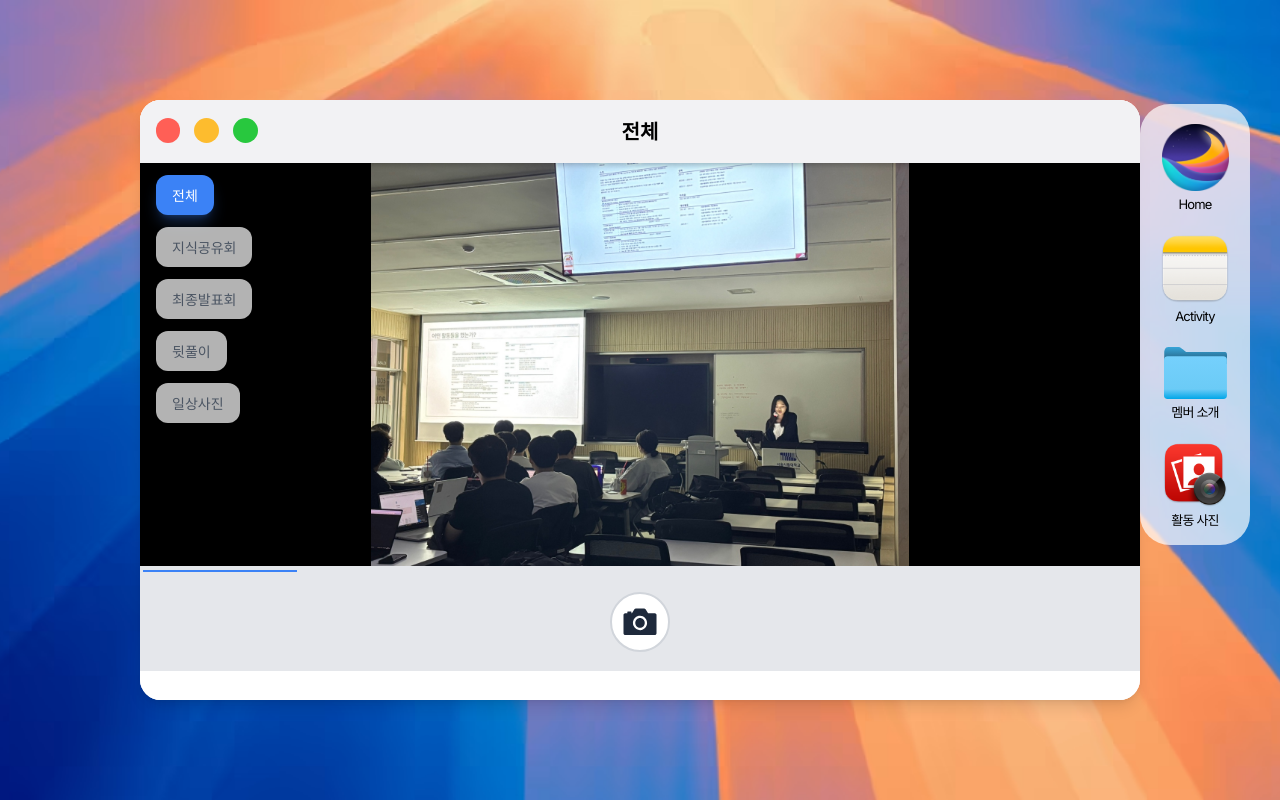
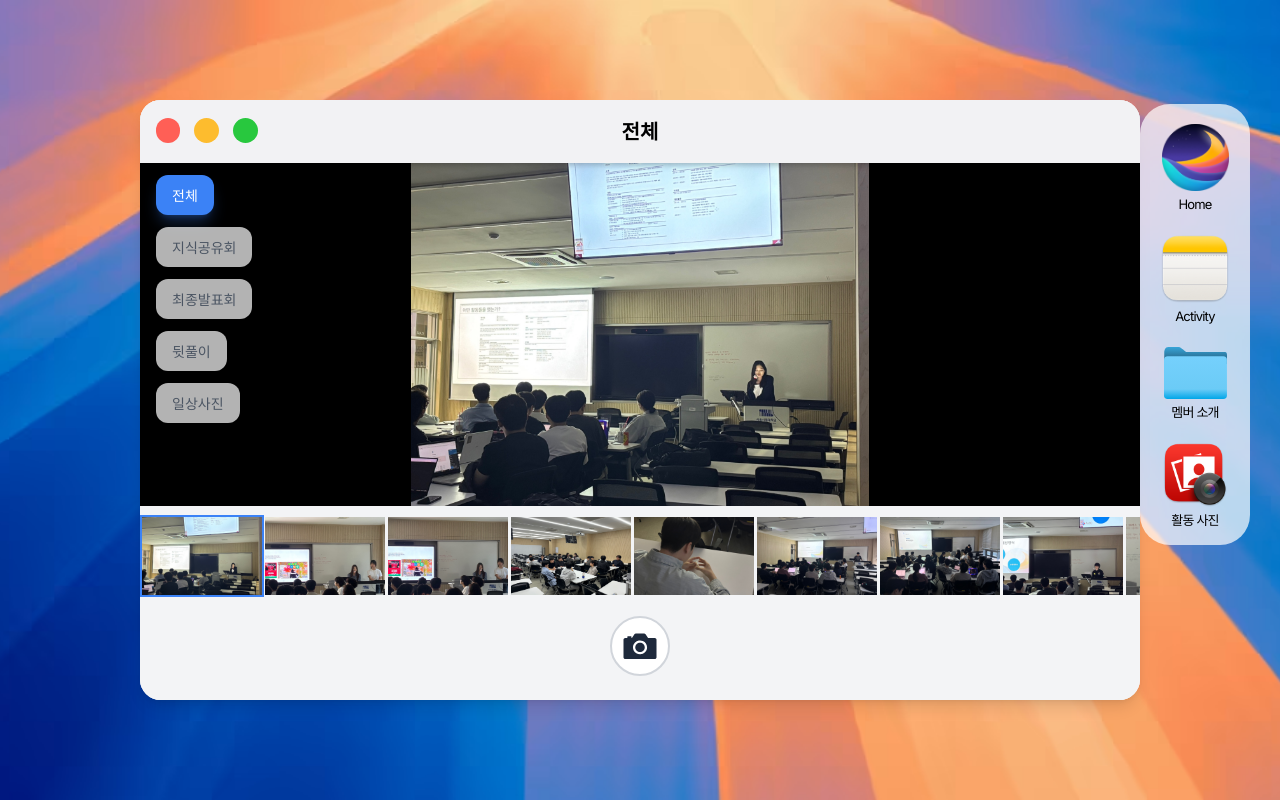
Before and after one commit to ALOC-dev/aloc-homepage, a Next.js app: page /gallery in a window 1280 px wide. Built offline with nearby package versions, Linux system fonts and the light colour scheme.

Commit message:
feat : gallery 페이지 구현

```diff
--- a/src/app/(main)/(detail-pages)/gallery/page.tsx
+++ b/src/app/(main)/(detail-pages)/gallery/page.tsx
@@ -19,7 +19,7 @@ export default function Gallery() {
   };
 
   return (
-    <div className='w-full h-full bg-white flex flex-col'>
+    <div className='w-full h-full bg-gray-100 flex flex-col'>
       <SmallHeaderContainer>
         <h1 className='text-[20px] font-bold text-black'>
           {folderData[selectedFolder].name}
@@ -27,7 +27,7 @@ export default function Gallery() {
       </SmallHeaderContainer>
 
       {/* 메인 이미지 영역 */}
-      <div className='relative bg-black w-full h-[403px] overflow-hidden'>
+      <div className='relative bg-black w-full h-[343px] overflow-hidden'>
         {/* 폴더 선택 위젯 (iOS 스타일) */}
         <div className='w-[150px] absolute top-0 left-0 z-30'>
           <div className='flex flex-col items-start px-4 py-3 space-y-3'>
@@ -56,15 +56,15 @@ export default function Gallery() {
       </div>
 
       {/* 하단 갤러리 영역 */}
-      <div className='flex flex-col w-full h-[105px] bg-gray-200'>
+      <div className='relative w-full h-[100px]'>
         {/* 갤러리 썸네일들 */}
-        <div className='flex-1 overflow-x-auto overflow-y-hidden px-[1.5px] py-[3px] justify-center h-full'>
-          <div className='flex px-[1.5px] py-[3px] min-w-max'>
+        <div className='w-full h-full overflow-x-auto overflow-y-hidden'>
+          <div className='flex h-full items-center'>
             {/* 메인 썸네일들 */}
             {currentImages.map((image, index) => (
               <div
                 key={index}
-                className={`w-[150px] h-[78px] mx-[1.5px] overflow-hidden cursor-pointer flex-shrink-0 ${
+                className={`w-[120px] h-[78px] mx-[1.5px] overflow-hidden cursor-pointer flex-shrink-0 ${
                   currentImageIndex === index ? 'ring-2 ring-blue-500' : ''
                 }`}
                 onClick={() => setCurrentImageIndex(index)}
@@ -82,8 +82,8 @@ export default function Gallery() {
         </div>
 
         {/* 중앙 카메라 버튼 */}
-        <div className='flex justify-center items-center h-full'>
-          <div className='w-[60px] h-[60px] bg-white rounded-full border-2 border-gray-300 flex items-center justify-center cursor-pointer hover:bg-gray-50 transition-colors'>
+        <div className='w-full h-full flex justify-center items-center'>
+          <div className='mb-5 w-[60px] h-[60px] bg-white rounded-full border-2 border-gray-300 flex items-center justify-center cursor-pointer hover:bg-gray-50 transition-colors'>
             <Image
               src='/images/gallery/camera.svg'
               alt='camera'
```
Also changed, not shown: public/images/1231.jpeg (deleted).
